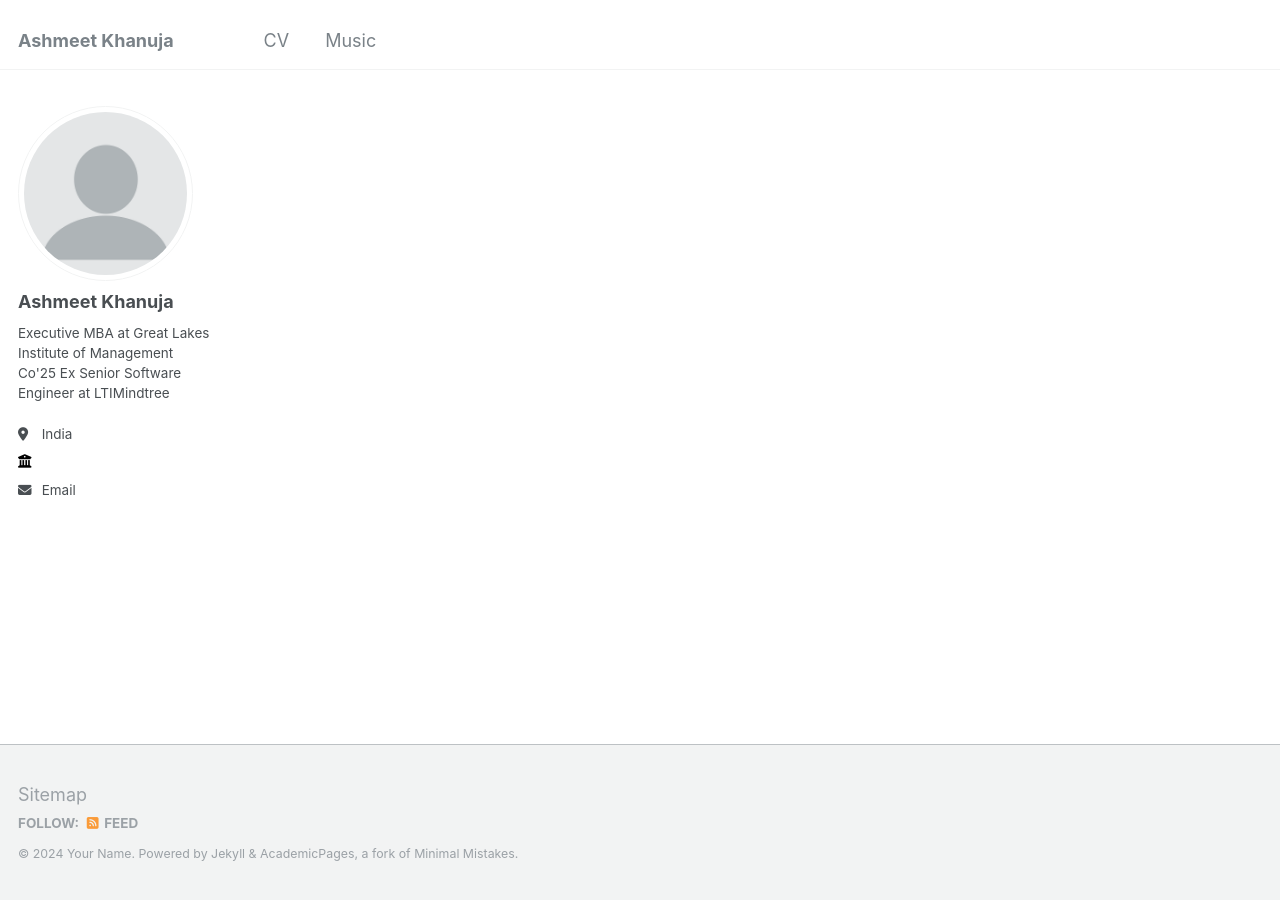
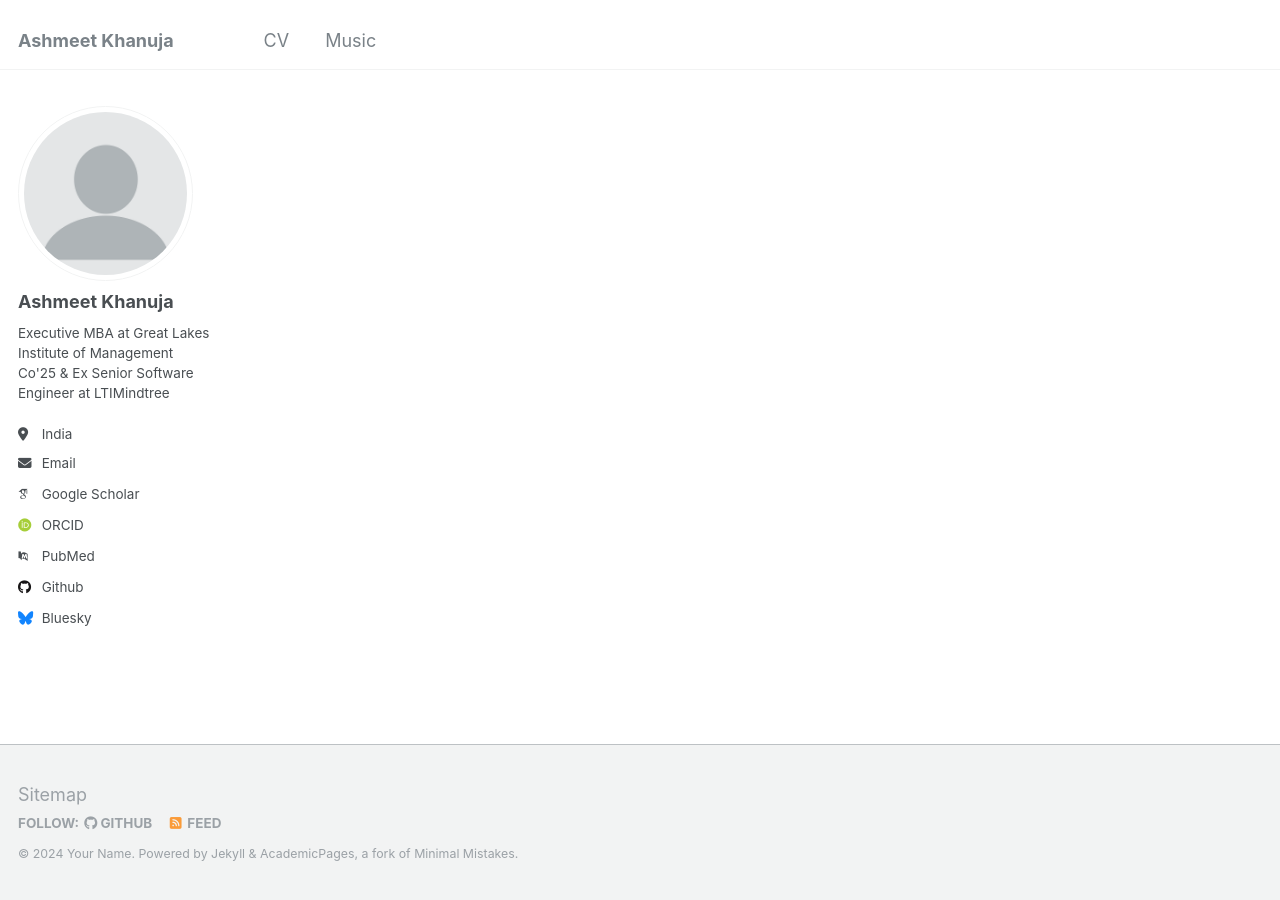
Before and after one commit to ashmeetkhanuja/Test, a Jekyll site: the page built from _pages/about.md, in a window 1280 px wide. Built offline with Jekyll 4.4.1, drawn with Linux system fonts in a browser that asks for light colours; some web fonts are replaced; part of the change alters nothing that is shown.

Commit message:
Update _config.yml

```diff
--- a/_config.yml
+++ b/_config.yml
@@ -24,63 +24,63 @@ author:
   avatar           : "profile.png"
   name             : "Ashmeet Khanuja"
   pronouns         : # example: "she/her"
-  bio              : "Executive MBA at Great Lakes Institute of Management Co'25     Ex Senior Software Engineer at LTIMindtree"
+  bio              : "Executive MBA at Great Lakes Institute of Management Co'25 & Ex Senior Software Engineer at LTIMindtree"
   location         : "India"
-  employer         : ""
+ #employer         : ""
   uri              : # URL
-  email            : "none@example.org"
+  email            : "ashmeetkhanuja@outlook.com"
 
   # Academic websites
-  # arxiv            : # URL - Update with the correct link to your profile
-  # googlescholar    : "https://scholar.google.com/citations?user=PS_CX0AAAAAJ"
-  # impactstory      : # URL
-  # orcid            : "http://orcid.org/yourorcidurl"
-  # semantic         : # URL
-  # pubmed           : "https://www.ncbi.nlm.nih.gov/pubmed/?term=john+snow"
-  # researchgate     : # URL
+  arxiv            : # URL - Update with the correct link to your profile
+  googlescholar    : "https://scholar.google.com/citations?user=PS_CX0AAAAAJ"
+  impactstory      : # URL
+  orcid            : "http://orcid.org/yourorcidurl"
+  semantic         : # URL
+  pubmed           : "https://www.ncbi.nlm.nih.gov/pubmed/?term=john+snow"
+  researchgate     : # URL
 
-  # # Repositories and software development
-  # bitbucket        : # Username - Update with your username on the site
-  # codepen          : # Username
-  # dribbble         : # Username
-  # github           : "academicpages"
-  # kaggle           : # Username
-  # stackoverflow    : # User number or user number and name (i.e., use "1" or "1/jeff-atwood")
+  # Repositories and software development
+  bitbucket        : # Username - Update with your username on the site
+  codepen          : # Username
+  dribbble         : # Username
+  github           : "academicpages"
+  kaggle           : # Username
+  stackoverflow    : # User number or user number and name (i.e., use "1" or "1/jeff-atwood")
 
-  # # Social media
-  # bluesky          : "bsky.app" # Replace this with you Bluesky username
-  # facebook         : # Username
-  # flickr           : # Username
-  # foursquare       : # Username
-  # goodreads        : # Username
-  # google_plus      : # Username
-  # keybase          : # Username
-  # instagram        : # Username
-  # lastfm           : # Username
-  # linkedin         : # Username
-  # mastodon         : # URL
-  # medium           : # URL
-  # pinterest        : # Username
-  # soundcloud       : # Username
-  # steam            : # Username
-  # telegram         : # URL
-  # tumblr           : # Username
-  # twitter          : # Username for X / Twitter
-  # vine             : # Username
-  # weibo            : # Username
-  # wikipedia        : # Username
-  # xing             : # Username
-  # youtube          : # Username
-  # zhihu            : # URL
+  # Social media
+  bluesky          : "bsky.app" # Replace this with you Bluesky username
+  facebook         : # Username
+  flickr           : # Username
+  foursquare       : # Username
+  goodreads        : # Username
+  google_plus      : # Username
+  keybase          : # Username
+  instagram        : # Username
+  lastfm           : # Username
+  linkedin         : # Username
+  mastodon         : # URL
+  medium           : # URL
+  pinterest        : # Username
+  soundcloud       : # Username
+  steam            : # Username
+  telegram         : # URL
+  tumblr           : # Username
+  twitter          : # Username for X / Twitter
+  vine             : # Username
+  weibo            : # Username
+  wikipedia        : # Username
+  xing             : # Username
+  youtube          : # Username
+  zhihu            : # URL
 
-# Publication Category - The following the list of publication categories and their headings
-# publication_category:
-#   books:
-#     title: 'Books'
-#   manuscripts:
-#     title: 'Journal Articles'
-#   conferences:
-#     title: 'Conference Papers'
+#Publication Category - The following the list of publication categories and their headings
+publication_category:
+  books:
+    title: 'Books'
+  manuscripts:
+    title: 'Journal Articles'
+  conferences:
+    title: 'Conference Papers'
 
 # Site Settings
 teaser                   :  # filename of teaser fallback teaser image placed in /images/, .e.g. "500x300.png"
```
